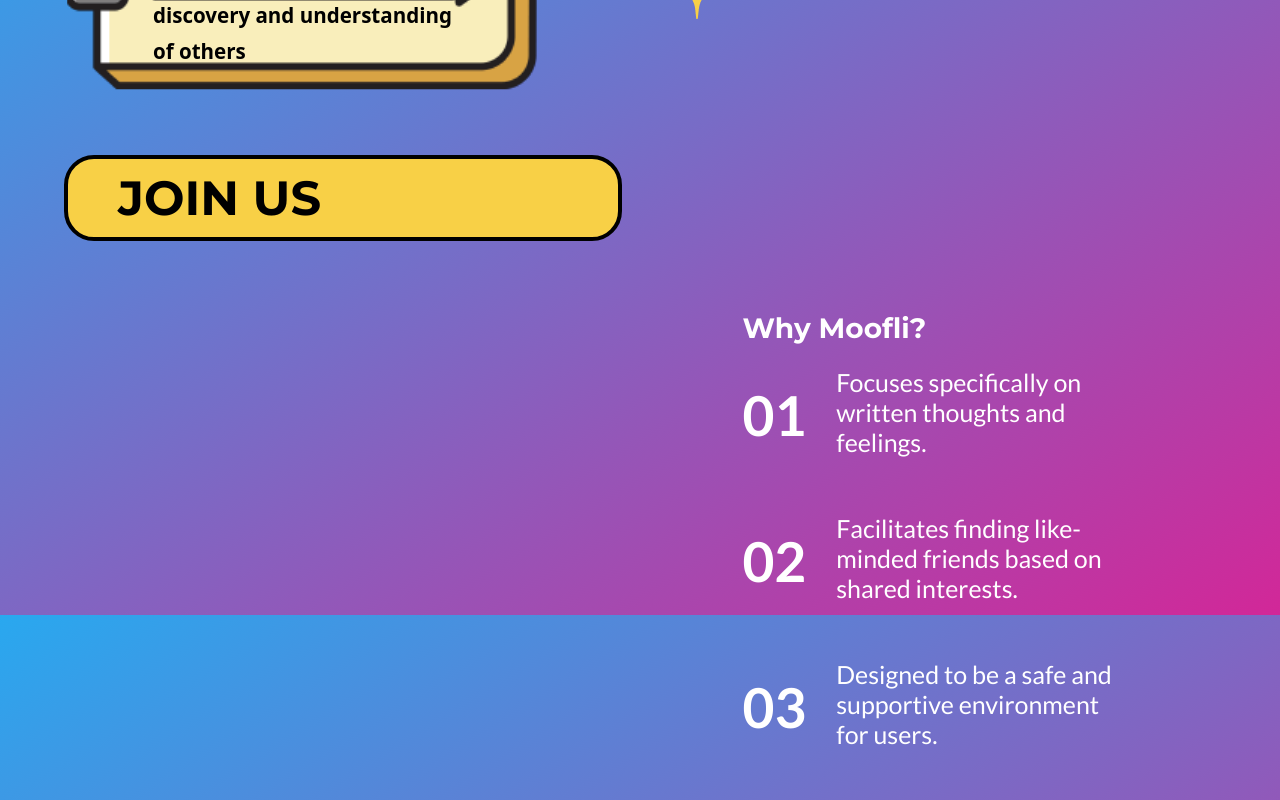
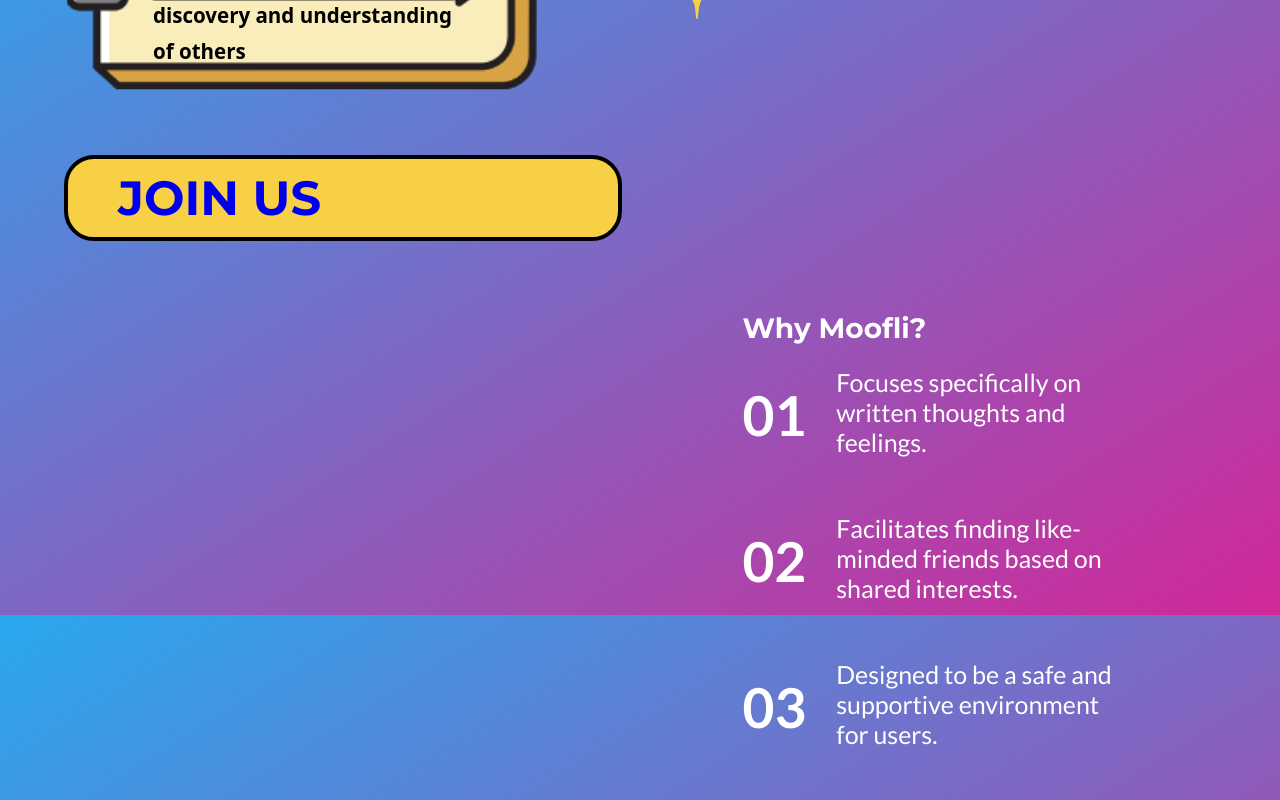
Before and after one commit to harshitj100/moofli, a React (Create React App) app: page / in a window 1280 px wide. Shown: the part 985-1785 px from the top of the page. Built offline with nearby package versions, Linux system fonts and the light colour scheme.

Commit message:
react-router

```diff
--- a/package.json
+++ b/package.json
@@ -8,6 +8,7 @@
     "@testing-library/user-event": "^13.5.0",
     "react": "^18.3.1",
     "react-dom": "^18.3.1",
+    "react-router-dom": "^6.24.1",
     "react-scripts": "5.0.1",
     "web-vitals": "^2.1.4"
   },
--- a/src/App.js
+++ b/src/App.js
@@ -7,9 +7,12 @@
 import Star from "./Star";
 import JoinUs from "./JoinUs";
 import './App.css';
+import { Link } from "react-router-dom";
+import { BrowserRouter as Router } from 'react-router-dom';
 
 function App() {
   return (
+    <Router>
       <div className="App">
         <Bookpen />
         <BookPenText />
@@ -19,8 +22,11 @@
           <WhyMoofli/>
           <Reviews />
         </div>
+        <Link to="https://youtube.com">
           <JoinUs />
+        </Link>
       </div>
+    </Router>
   );
 }
 
```
Also changed, not shown: 1 other file (tests, documents, lock files or other folders). Lines whose indentation alone changed are shown as unchanged.
